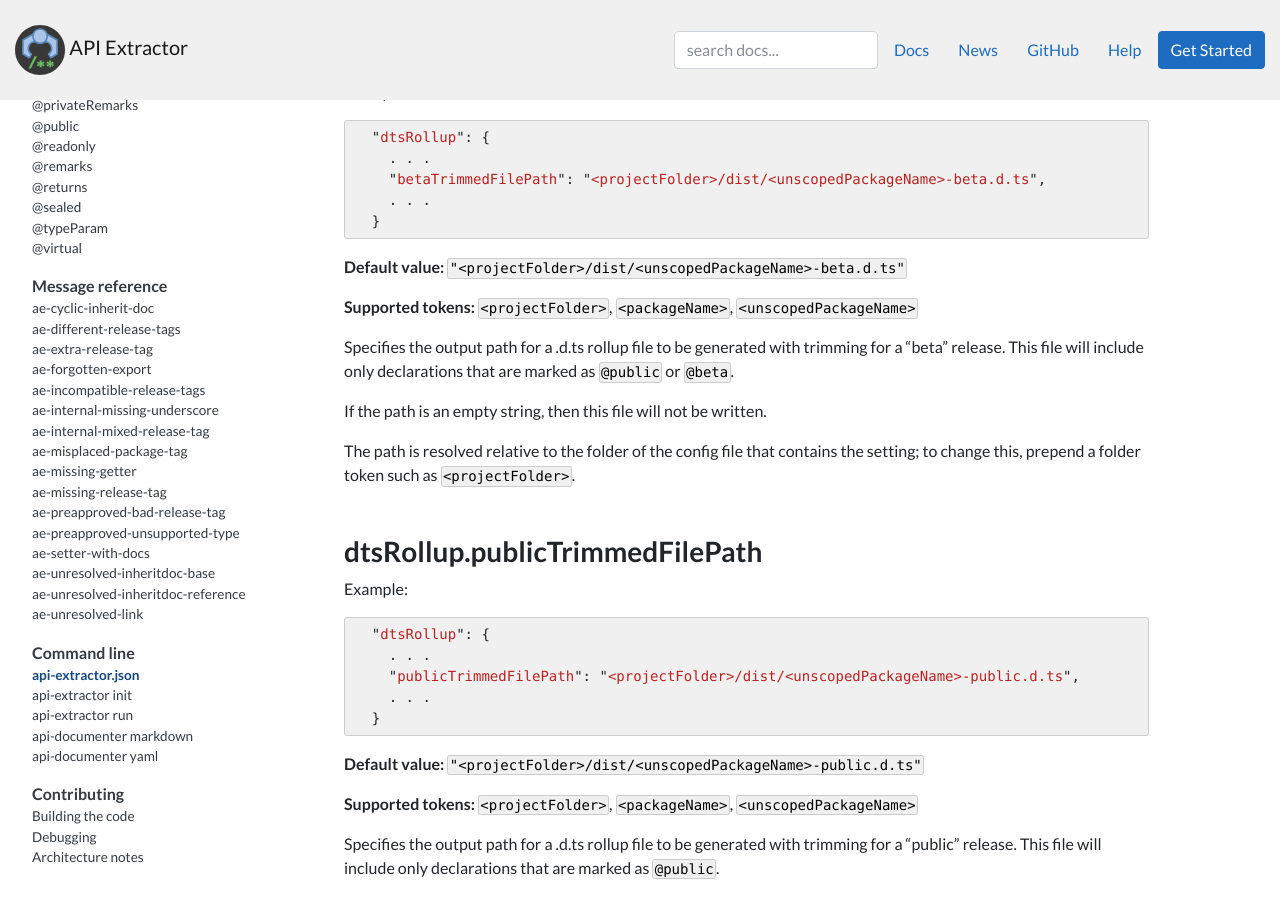
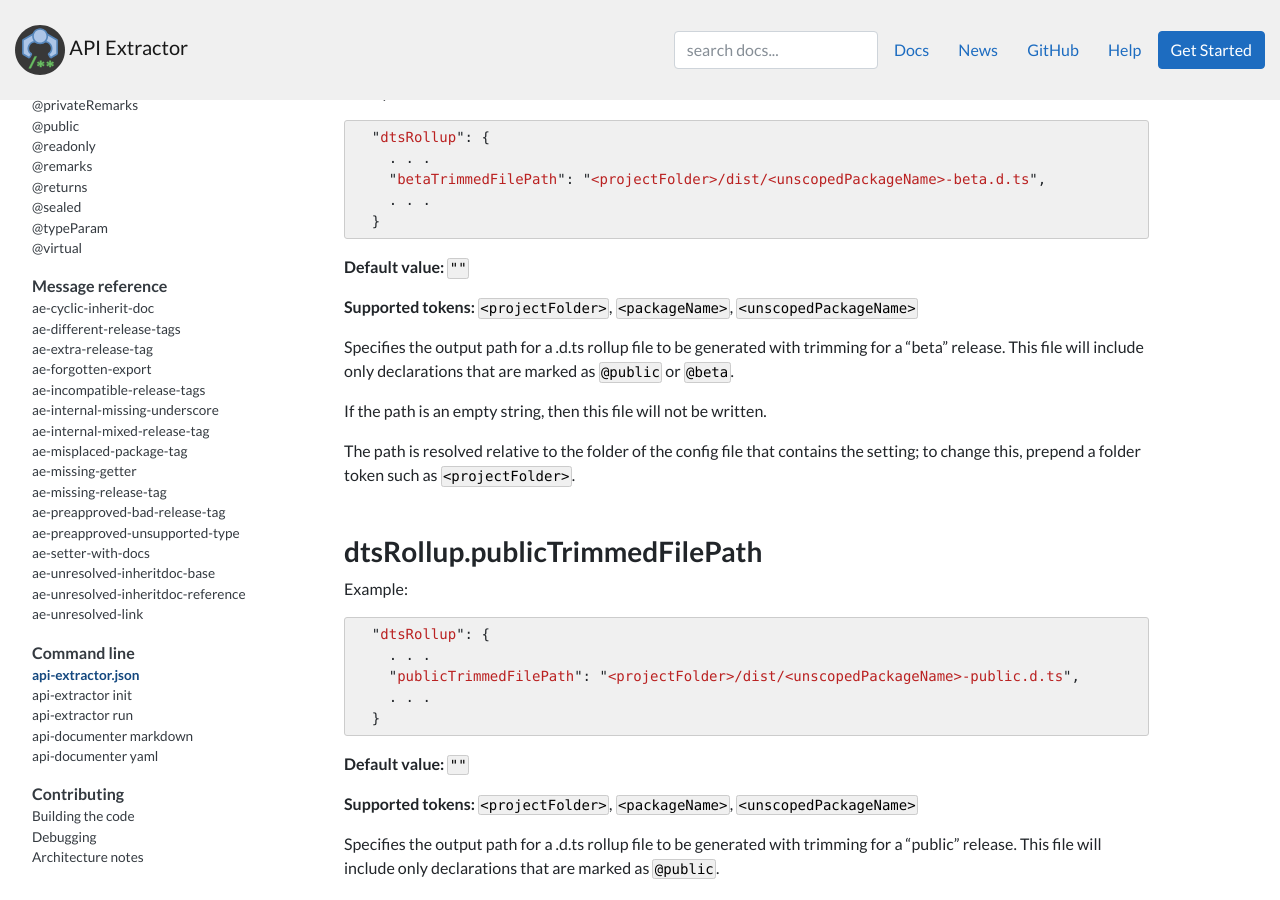
Before and after one commit to microsoft/api-extractor.com-website, a Jekyll site: the page built from pages/commands/config_file.md, in a window 1280 px wide and 900 px high, scrolled down 8167 px. Built offline with Jekyll 4.4.1, drawn with Linux system fonts in a browser that asks for light colours; nearby versions of some CDN libraries; comment, search, counter and statistics services are not loaded.

Commit message:
Correct documentation of default value for betaTrimmedFilePath and publicTrimmedFilePath

````diff
--- a/pages/commands/config_file.md
+++ b/pages/commands/config_file.md
@@ -355,7 +355,7 @@ Example:
   }
 ```
 
-**Default value:** `"<projectFolder>/dist/<unscopedPackageName>-beta.d.ts"`
+**Default value:** `""`
 
 **Supported tokens:** `<projectFolder>`, `<packageName>`, `<unscopedPackageName>`
 
@@ -378,7 +378,7 @@ Example:
   }
 ```
 
-**Default value:** `"<projectFolder>/dist/<unscopedPackageName>-public.d.ts"`
+**Default value:** `""`
 
 **Supported tokens:** `<projectFolder>`, `<packageName>`, `<unscopedPackageName>`
 
````
